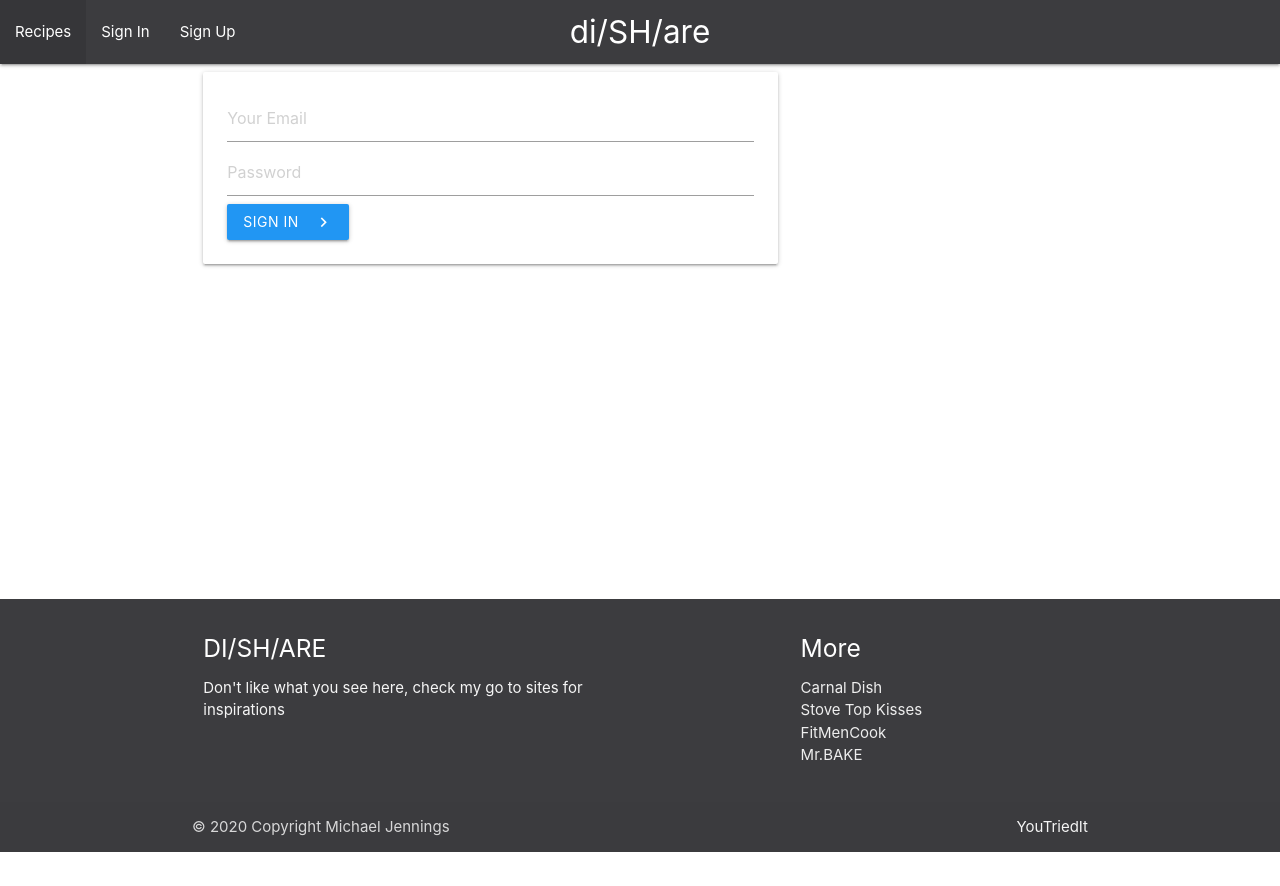
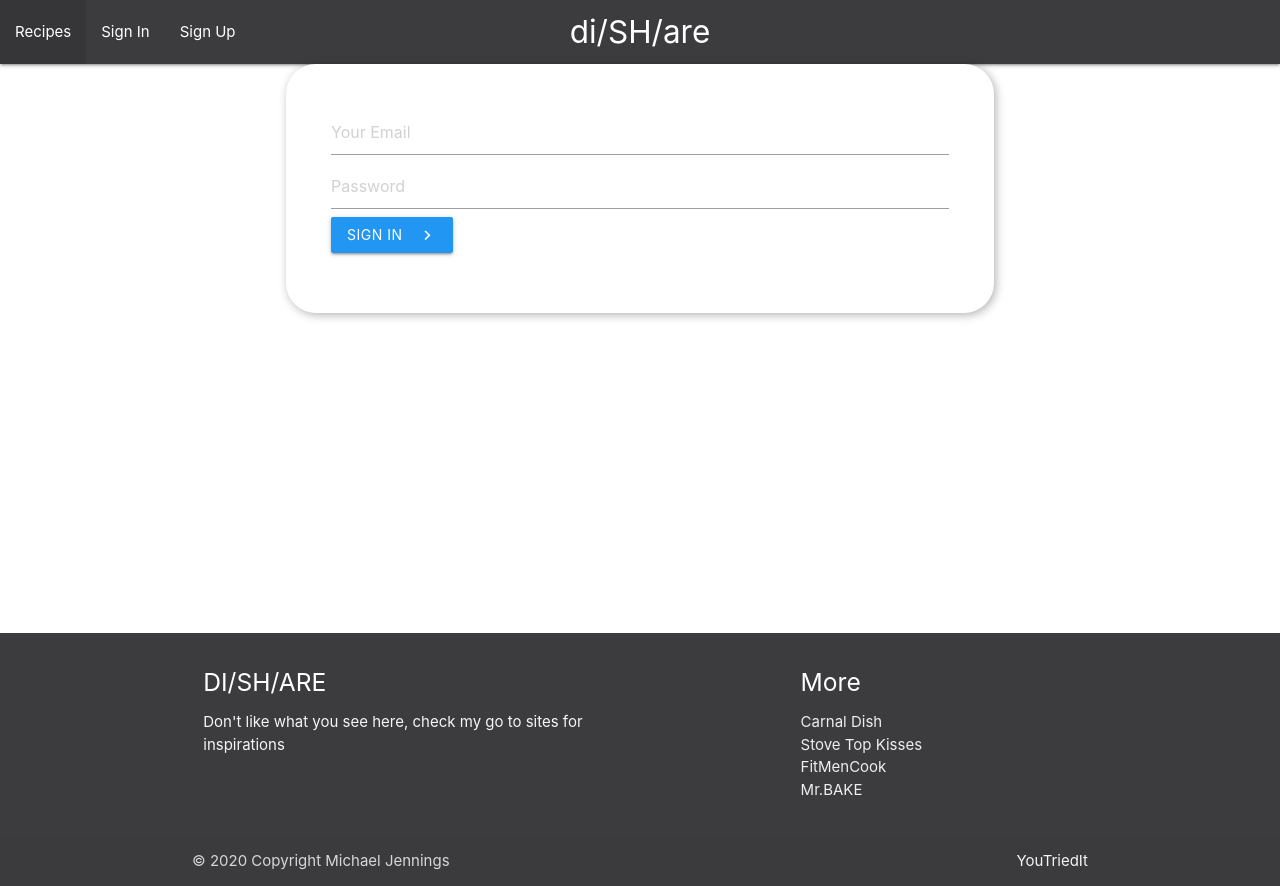
Before and after one commit to MiggyMike/DISHARE, a React (Create React App) app in the folder client/: page /login in a window 1280 px wide. Before the commit the page ends 852 px from the top, so only its background shows below. Built offline with nearby package versions, Linux system fonts and the light colour scheme.

Commit message:
formatting and styling

```diff
--- a/client/src/pages/SignIn.js
+++ b/client/src/pages/SignIn.js
@@ -32,10 +32,9 @@
   render() {
     const { email, password } = this.state;
     return (
-      <div className="container">
-        <div className="row">
+      <div className="container signUp-page">
+        <div className="signup">
           <div className="col s12 l8">
-            <div className="card ">
             <div className="card-content">
               <div>
                 <form className="flex-col" onSubmit={this.handleSubmit}>
@@ -54,9 +53,7 @@
                     onChange={this.handleChange}
                   />
                   <button className="btn waves-effect waves-light blue">
-                      <i className="material-icons right">
-                        keyboard_arrow_right
-                      </i>
+                    <i className="material-icons right">keyboard_arrow_right</i>
                     Sign In
                   </button>
                   {this.state.formError ? (
@@ -70,7 +67,6 @@
           </div>
         </div>
       </div>
-      </div>
     );
   }
 }
```
Lines whose indentation alone changed are shown as unchanged.
